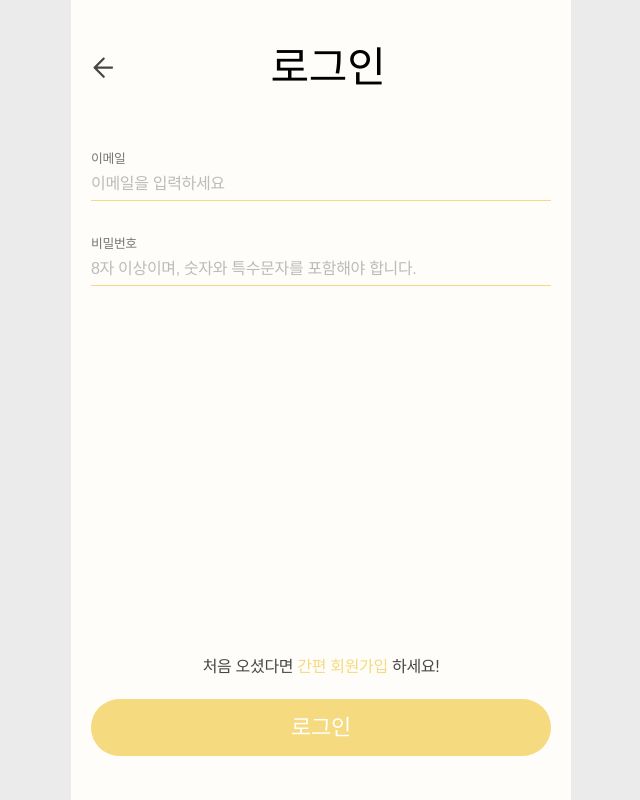
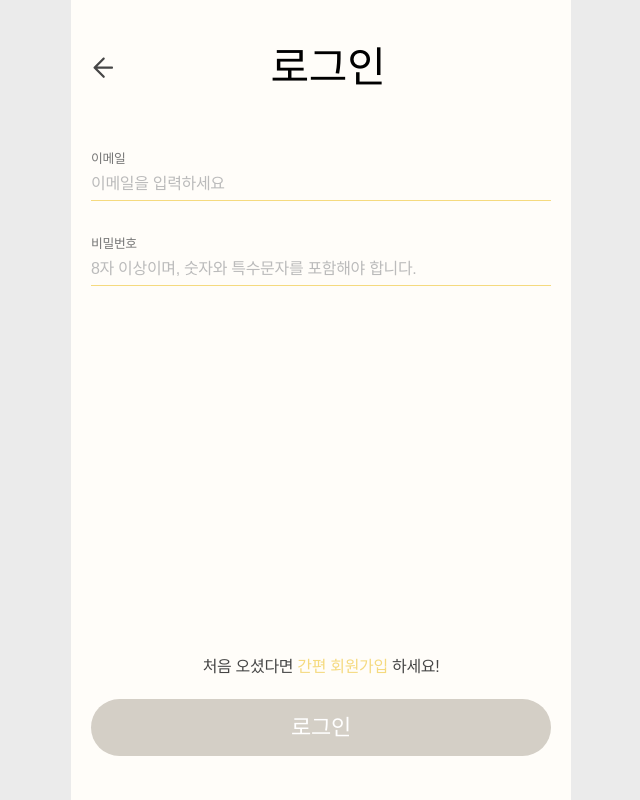
Before and after one commit to FRONT-END-BOOTCAMP-PLUS-3/Rolly, a Next.js app: page /login in a window 1280 px wide. Shown: the whole page, without its empty margins (319-959 px from the left). Built offline with nearby package versions, Linux system fonts and the light colour scheme; no server answers; a web font is replaced by a local one.

Commit message:
✨ feat: login,signUp 페이지 MainButton Disabled 기능 구현

```diff
--- a/app/login/page.tsx
+++ b/app/login/page.tsx
@@ -1,6 +1,6 @@
 "use client";
 
-import React, { useState } from "react";
+import React, { useState, useEffect } from "react";
 import { useRouter } from "next/navigation";
 import AuthInput from "@/components/authInput/AuthInput";
 import MainButton from "@/components/mainButton/MainButton";
@@ -16,15 +16,13 @@ const Login = () => {
   const [errorMessage, setErrorMessage] = useState("");
   const [alertTitle, setAlertTitle] = useState("");
   const [isAlertOpen, setAlertOpen] = useState(false);
+  const [isFormComplete, setIsFormComplete] = useState(false);
+
+  useEffect(() => {
+    setIsFormComplete(!!(email && password));
+  }, [email, password]);
 
   const handleLogin = async () => {
-    if (!email || !password) {
-      setAlertTitle("로그인 중 오류 발생");
-      setErrorMessage("이메일과 비밀번호를 입력해주세요.");
-      setAlertOpen(true);
-      return;
-    }
-
     try {
       const { data, error } = await supabase.auth.signInWithPassword({
         email: email,
@@ -89,7 +87,11 @@ const Login = () => {
         <div className={styles["signup-link"]}>
           처음 오셨다면 <a href="/signup">간편 회원가입</a> 하세요!
         </div>
-        <MainButton text="로그인" onClick={handleLogin} />
+        <MainButton
+          text="로그인"
+          onClick={handleLogin}
+          disabled={!isFormComplete}
+        />
       </div>
     </div>
   );
```
Also changed, not shown: app/signup/page.tsx (+11 -6 lines).
